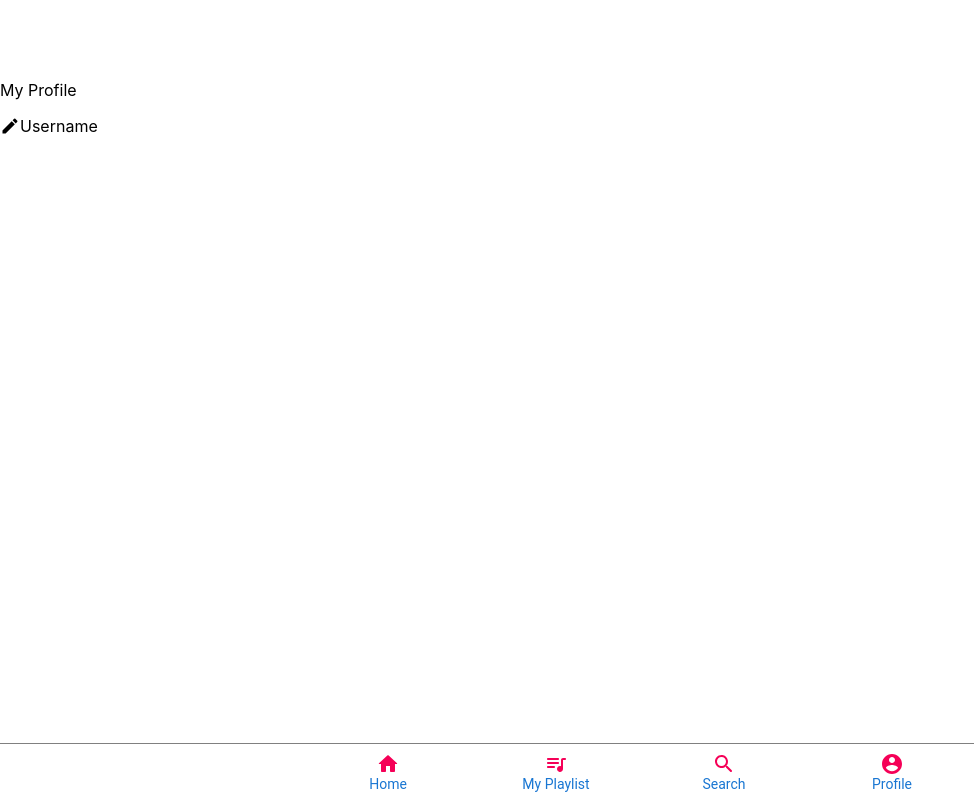
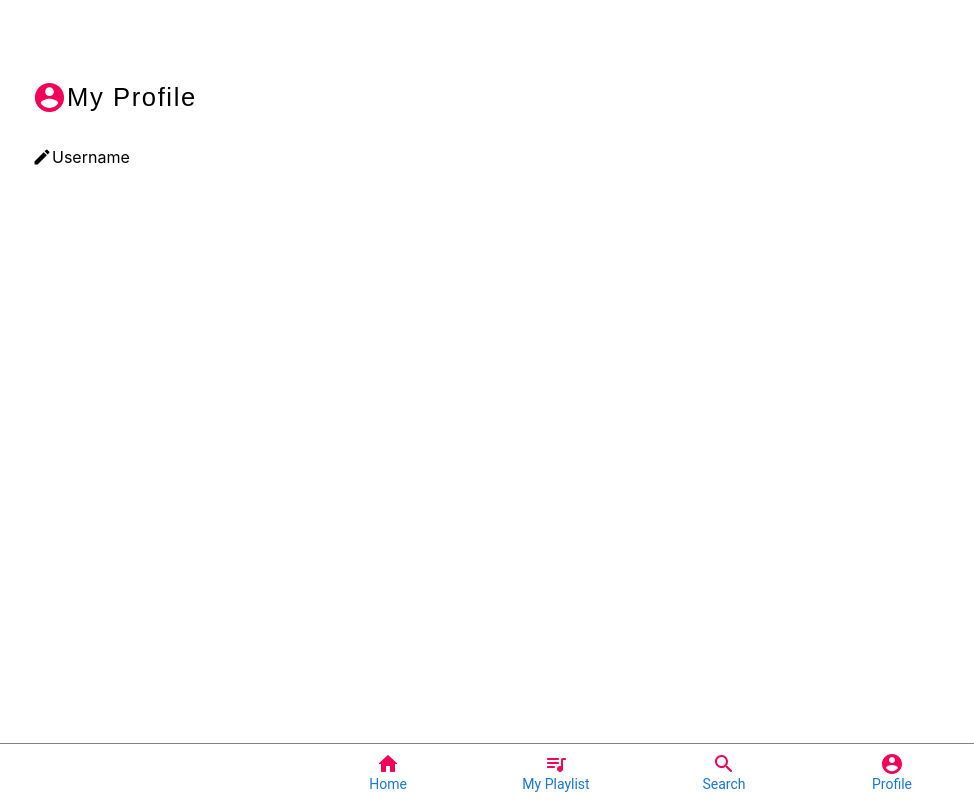
Before and after one commit to autumnjava/Ljudio, a React (Create React App) app: page /profile in a window 1280 px wide. Shown: the whole page, without its empty margins (0-974 px from the left). Built offline with nearby package versions, Linux system fonts and the light colour scheme.

Commit message:
Added Function to change username(Frontend)

```diff
--- a/src/pages/ProfilePage/ProfilePage.tsx
+++ b/src/pages/ProfilePage/ProfilePage.tsx
@@ -1,26 +1,45 @@
-import React from "react";
+import React,{ useState, useRef } from "react";
 import CreateIcon from '@material-ui/icons/Create';
+import AccountCircleIcon from '@material-ui/icons/AccountCircle';
+import CheckIcon from '@material-ui/icons/Check';
 
 import {
   StyledWrapper,
   StyledName,
   StyledNameDiv,
-  StyledTitleDiv
+  StyledTitleDiv,
+  StyledNameSpan,
+  StyledNameInput,
+  StyledEditDiv
 } from "./StyledProfilePage";
 
 
 const ProfilePage: React.FC = () => {
 
+  const [name, setName] = useState('Username');
+  const [editName, setEditName] = useState(false);
+  const newName: any = useRef();
+  const editHandler = () => {
+      setEditName(!editName);
+  }
+
+  // eslint-disable-next-line @typescript-eslint/no-explicit-any
+  const saveEditName = (ref: any, setEditName: any) => {
+    setEditName(!name)
+    setName(ref.current.value)
+    console.log(ref.current.calue, "hmm")
+  }
 
 
   return (
     <StyledWrapper>
       <StyledTitleDiv>
-        <p>My Profile</p>
+        <AccountCircleIcon color="secondary" fontSize="large" /><StyledNameSpan>My Profile</StyledNameSpan>
       </StyledTitleDiv>
-      <StyledNameDiv>
-      <CreateIcon fontSize="small" /><StyledName>Username</StyledName>
-      </StyledNameDiv>
+      {!editName ? <StyledNameDiv>
+        <CreateIcon onClick={editHandler} fontSize="small" /><StyledName>{name}</StyledName>
+
+      </StyledNameDiv> : <StyledEditDiv><CheckIcon onClick={() => saveEditName(newName, setEditName)} fontSize="small" /><StyledNameInput ref={newName} placeholder={name} type="text" /></StyledEditDiv>}
 
 
     </StyledWrapper>
--- a/src/pages/ProfilePage/StyledProfilePage.ts
+++ b/src/pages/ProfilePage/StyledProfilePage.ts
@@ -14,8 +14,34 @@ export const StyledNameDiv = styled.div`
     display: flex;
     align-items: center;
     flex-wrap: wrap;
+    margin: 2rem;
 `;
 
 export const StyledTitleDiv = styled.div`
+    display: flex;
+    align-items: center;
+    flex-wrap: wrap;
+    margin: 2rem;
+`;
+
+export const StyledNameSpan = styled.div`
+  font-size: 1.6rem;
+  font-family: Arial, Helvetica, sans-serif;
+  letter-spacing: 0.1rem;
+`;
+
+
+export const StyledNameInput = styled.input`
+  text-decoration: none;
+  outline: none;
+  border: none;
+  border-bottom: 1px solid grey;
+`;
+
+export const StyledEditDiv = styled.div`
+    display: flex;
+    align-items: center;
+    flex-wrap: wrap;
+    margin: 2rem;
 
 `;
```
